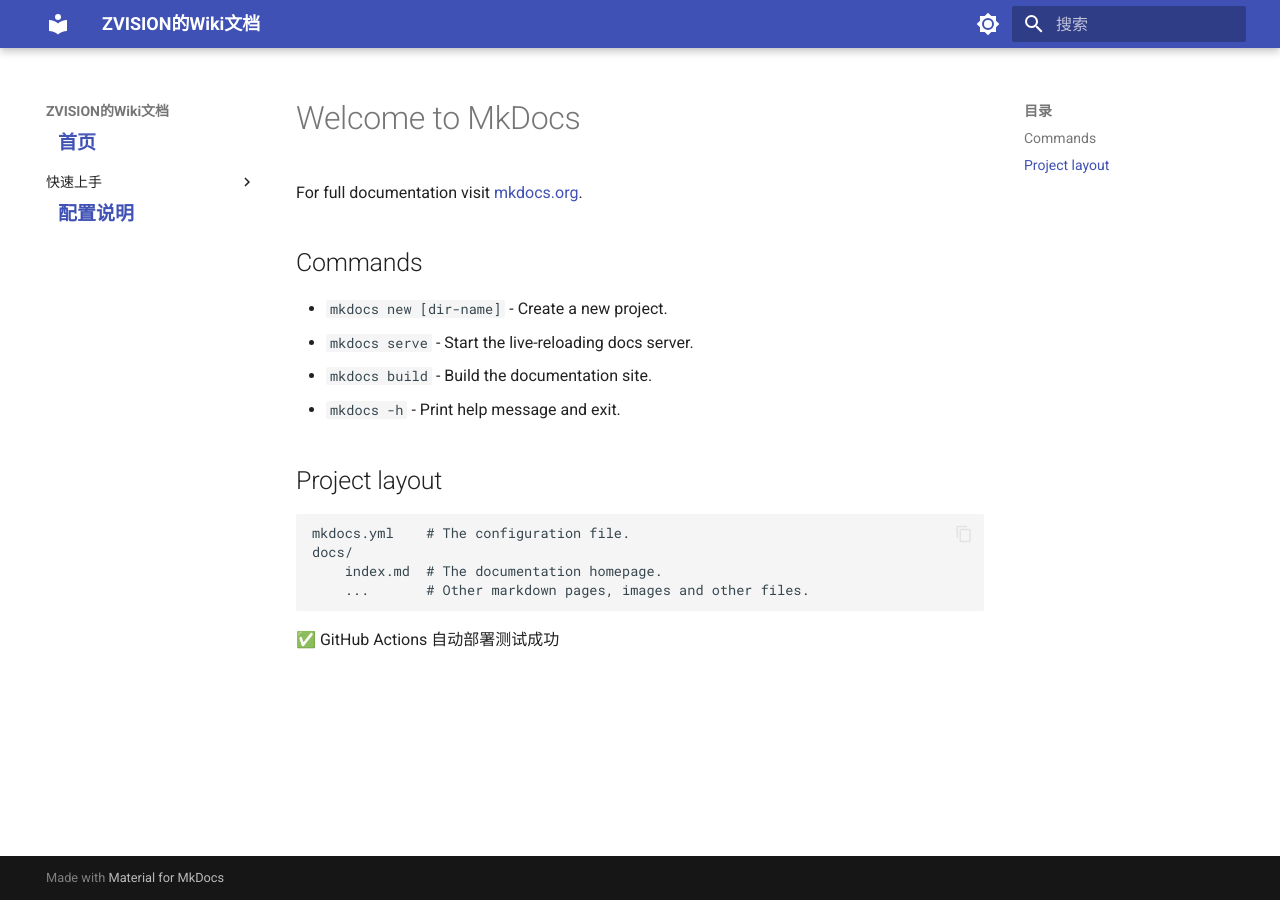
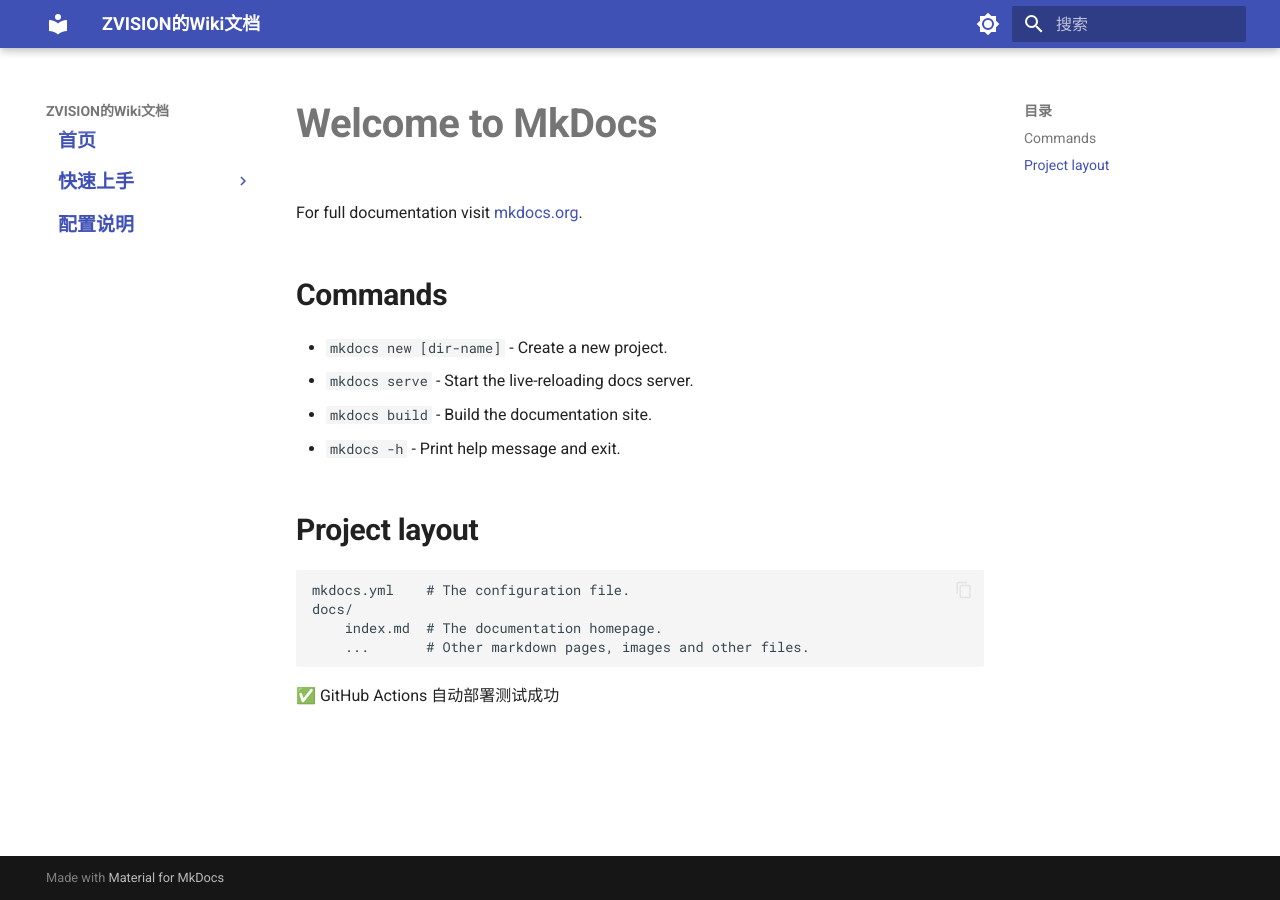
Before and after one commit to ZVISION-lidar/wiki, an MkDocs documentation site: the page built from docs/index.md, in a window 1280 px wide. Built offline with MkDocs 1.6.1 and Material for MkDocs 9.7.7, drawn with Linux system fonts in a browser that asks for light colours.

Commit message:
update file

```diff
--- a/docs/stylesheets/extra.css
+++ b/docs/stylesheets/extra.css
@@ -1,40 +1,54 @@
 /* ============================================================
-   侧栏导航层级差异化
-   让"分组标题"（如：快速上手）比"子项"（如：快速开始demo）
-   字号更大、更粗，层级关系一眼可辨
+   侧栏导航样式 - navigation.indexes 模式
    ============================================================ */
 
-/* 顶层 nav 项（标题/分组）：放大 + 加粗 + 上色 */
-.md-nav--primary > ul > li.md-nav__item > label.md-nav__link,
-.md-nav--primary > ul > li.md-nav__item > a.md-nav__link {
-    font-size: 0.95rem;       /* 默认约 0.7rem */
-    font-weight: 700;         /* 默认 normal */
-    color: var(--md-primary-fg-color);  /* 用主题主色 */
-    padding: 0.4rem 0.6rem;
-    margin: 0.15rem 0;
+/* 侧栏顶部分组标题（快速上手 / 配置说明）：大字号 + 加粗 */
+.md-nav--primary > ul > li > .md-nav__link {
+    font-size: 0.95rem !important;
+    font-weight: 700 !important;
+    color: var(--md-primary-fg-color) !important;
+    padding: 0.35rem 0.6rem !important;
+    margin: 0.1rem 0 !important;
 }
 
-/* 鼠标悬停时高亮 */
-.md-nav--primary > ul > li.md-nav__item > label.md-nav__link:hover,
-.md-nav--primary > ul > li.md-nav__item > a.md-nav__link:hover {
-    color: var(--md-accent-fg-color);
+/* 分组标题 hover */
+.md-nav--primary > ul > li > .md-nav__link:hover {
+    color: var(--md-accent-fg-color) !important;
+    background: transparent !important;
 }
 
-/* 嵌套的子项：缩小到正常大小 */
+/* 子项（概览 / 快速开始demo 等）：正常大小 */
 .md-nav--primary .md-nav .md-nav__link {
-    font-size: 0.75rem;
-    font-weight: 400;
-    padding: 0.25rem 0.6rem;
+    font-size: 0.78rem !important;
+    font-weight: 400 !important;
+    padding: 0.22rem 0.6rem !important;
 }
 
-/* 子项鼠标悬停 */
+/* 子项 hover */
 .md-nav--primary .md-nav .md-nav__link:hover {
-    color: var(--md-accent-fg-color);
+    color: var(--md-accent-fg-color) !important;
 }
 
-/* 子项添加左侧缩进，让层级更明显 */
-.md-nav--primary .md-nav {
-    padding-left: 0.8rem;
-    border-left: 1px solid var(--md-default-fg-color--lightest);
-    margin-left: 0.6rem;
+/* 二级嵌套缩进（如果有的话） */
+.md-nav--primary .md-nav .md-nav .md-nav__link {
+    font-size: 0.72rem !important;
+    padding-left: 1.2rem !important;
 }
+
+/* 侧栏整体内边距 */
+.md-sidebar {
+    background: var(--md-default-bg-color);
+}
+
+/* 修复：确保中文正常渲染，不使用衬线回退 */
+body, .md-typeset {
+    font-family: "Roboto", "Noto Sans SC", "PingFang SC", "Microsoft YaHei",
+                 -apple-system, BlinkMacSystemFont, sans-serif !important;
+    -webkit-font-smoothing: antialiased;
+    text-rendering: optimizeLegibility;
+}
+
+/* 标题层级保持清晰 */
+.md-typeset h1 { font-size: 2rem; font-weight: 700; }
+.md-typeset h2 { font-size: 1.5rem; font-weight: 700; }
+.md-typeset h3 { font-size: 1.2rem; font-weight: 600; }
```
